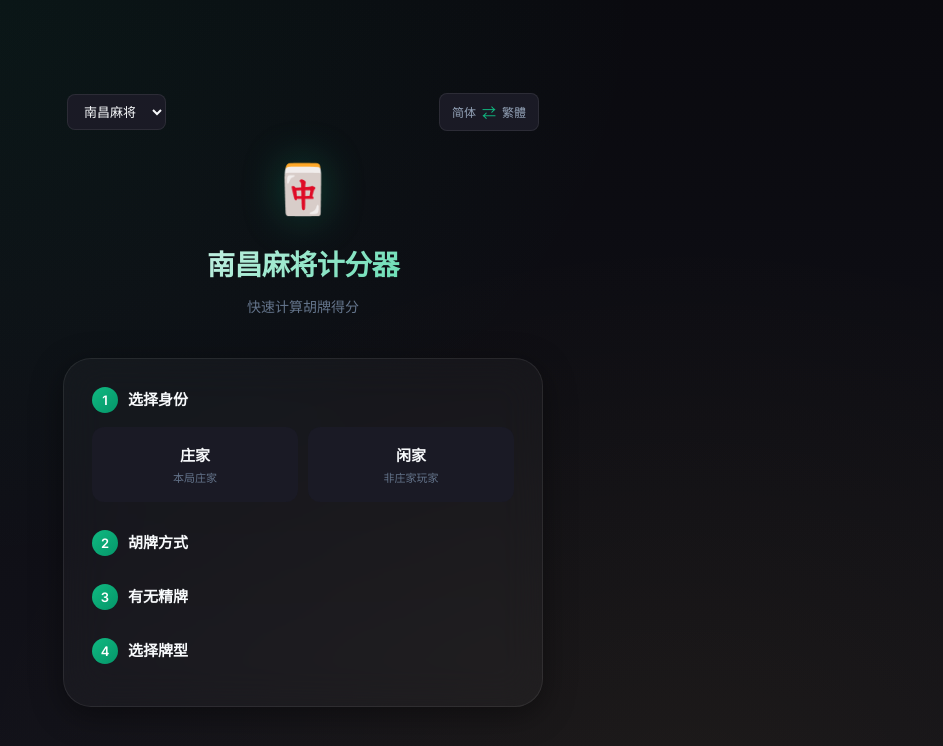
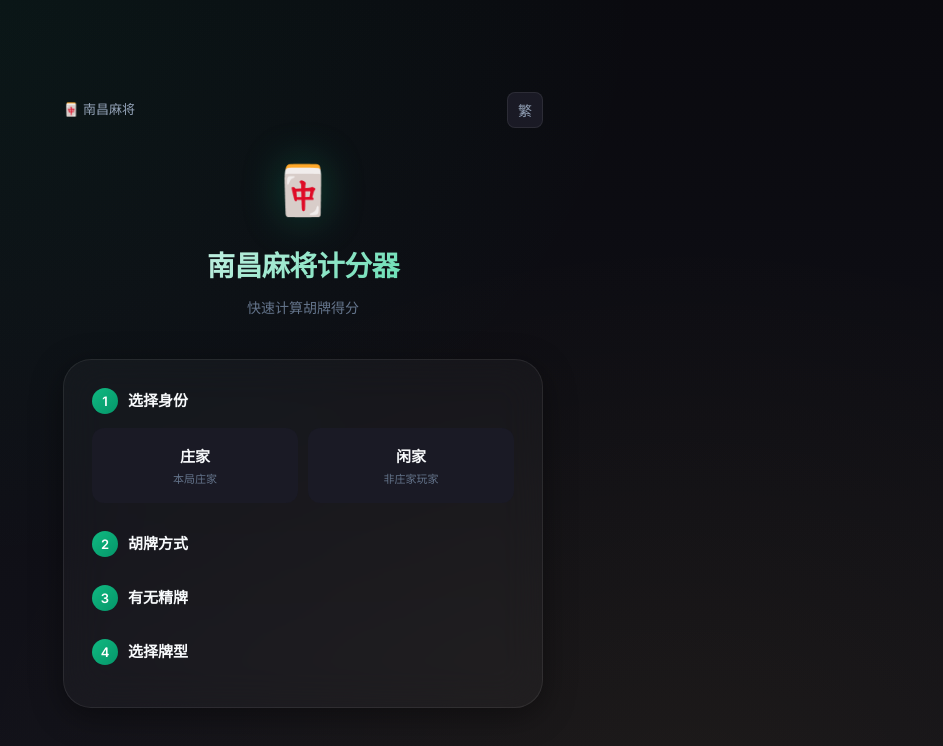
Before and after one commit to RobyCHANG/mahjong-score-ifelse, a React (Vite) app: page / in a window 1280 px wide. Shown: the top 746 px of the page, without its empty margins (337-1280 px from the left). Built offline with nearby package versions, Linux system fonts and the light colour scheme.

Commit message:
fix: unified toolbar design style

```diff
--- a/src/App.css
+++ b/src/App.css
@@ -14,63 +14,37 @@
     display: flex;
     justify-content: space-between;
     align-items: center;
-    margin-bottom: 20px;
-    padding: 0 4px;
+    margin-bottom: 24px;
 }
 
-.toolbar__mode {
-    flex: 1;
+.toolbar__badge {
+    font-size: 13px;
+    color: var(--color-text-secondary);
+    display: flex;
+    align-items: center;
+    gap: 6px;
 }
 
-.mode-select {
+.toolbar__btn {
+    display: flex;
+    align-items: center;
+    justify-content: center;
+    width: 36px;
+    height: 36px;
     background: var(--color-bg-tertiary);
     border: 1px solid var(--glass-border);
     border-radius: var(--radius-sm);
-    color: var(--color-text-primary);
-    font-size: 13px;
+    color: var(--color-text-secondary);
+    font-size: 14px;
     font-family: inherit;
-    padding: 8px 12px;
     cursor: pointer;
     transition: all var(--transition-fast);
 }
 
-.mode-select:hover {
+.toolbar__btn:hover {
     border-color: var(--color-jade);
-}
-
-.mode-select:focus {
-    outline: none;
-    border-color: var(--color-jade);
-}
-
-.mode-select option {
-    background: var(--color-bg-secondary);
-    color: var(--color-text-primary);
-}
-
-.lang-toggle {
-    display: flex;
-    align-items: center;
-    gap: 6px;
-    background: var(--color-bg-tertiary);
-    border: 1px solid var(--glass-border);
-    border-radius: var(--radius-sm);
-    color: var(--color-text-secondary);
-    font-size: 12px;
-    font-family: inherit;
-    padding: 8px 12px;
-    cursor: pointer;
-    transition: all var(--transition-fast);
-}
-
-.lang-toggle:hover {
-    border-color: var(--color-jade);
-    color: var(--color-text-primary);
-}
-
-.lang-toggle__icon {
-    color: var(--color-jade);
-    font-size: 14px;
+    color: var(--color-jade-light);
+    background: rgba(16, 185, 129, 0.08);
 }
 
 /* 标题区域 */
--- a/src/App.tsx
+++ b/src/App.tsx
@@ -6,7 +6,7 @@ import {
     OptionConfig,
 } from './types';
 import { calculateScore, applyJingBonus, ScoreResult } from './scoreCalculator';
-import { Language, MahjongMode, getTranslations, AVAILABLE_LANGUAGES, AVAILABLE_MODES } from './i18n';
+import { Language, MahjongMode, getTranslations, AVAILABLE_MODES } from './i18n';
 import './App.css';
 
 // 正精數量選項 (0-3)
@@ -228,26 +228,14 @@ function App() {
         <div className="app">
             {/* 頂部工具欄 */}
             <div className="toolbar">
-                {/* 模式選擇 */}
-                <div className="toolbar__mode">
-                    <select
-                        value={mode}
-                        onChange={(e) => setMode(e.target.value as MahjongMode)}
-                        className="mode-select"
-                    >
-                        {AVAILABLE_MODES.map(m => (
-                            <option key={m.value} value={m.value}>
-                                {m.label[language]}
-                            </option>
-                        ))}
-                    </select>
+                {/* 模式顯示 */}
+                <div className="toolbar__badge">
+                    🀄 {AVAILABLE_MODES.find(m => m.value === mode)?.label[language]}
                 </div>
 
                 {/* 語言切換 */}
-                <button className="lang-toggle" onClick={toggleLanguage}>
-                    {AVAILABLE_LANGUAGES.find(l => l.value === language)?.label}
-                    <span className="lang-toggle__icon">⇄</span>
-                    {AVAILABLE_LANGUAGES.find(l => l.value !== language)?.label}
+                <button className="toolbar__btn" onClick={toggleLanguage}>
+                    {language === 'zh-CN' ? '繁' : '简'}
                 </button>
             </div>
 
```
